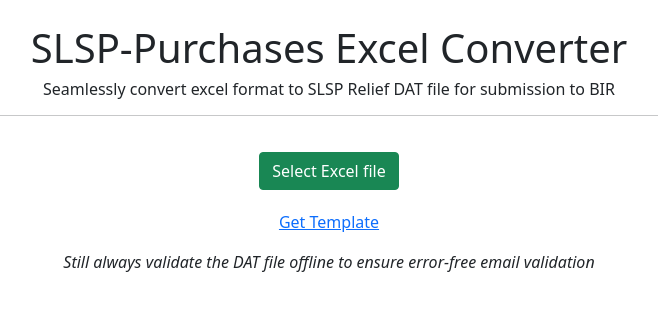
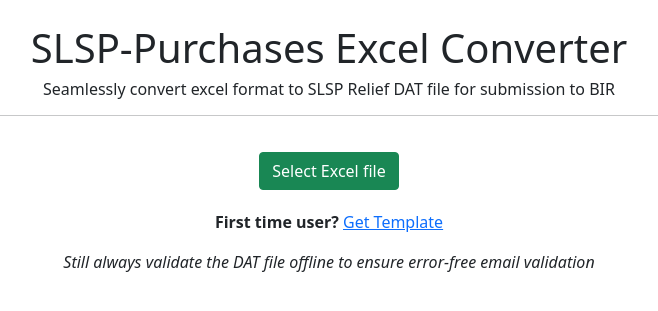
Before and after one commit to jmossesgeld/accounting-mage, a Flask app: page / in a window 1280 px wide. Shown: the top 311 px of the page, without its empty margins (311-969 px from the left). Run offline with Flask 2, Linux system fonts and the light colour scheme.

Commit message:
update description

```diff
--- a/templates/index.html
+++ b/templates/index.html
@@ -9,7 +9,7 @@
                 <input type=file name=file onchange="submit()" id="files" class="hidden">
                 <label class="btn btn-success" for="files">Select Excel file</label>
             </form>
-            <p><a href="{{ url_for('purchase_template')}}">Get Template</a></p>
+            <p><strong>First time user? </strong><a href="{{ url_for('purchase_template')}}">Get Template</a></p>
         </div>
         <footer class="text-center warning"><em>Still always validate the DAT file offline to ensure error-free email validation</em></footer>
 
```
